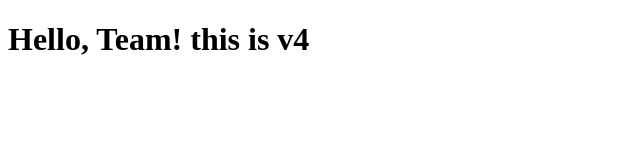
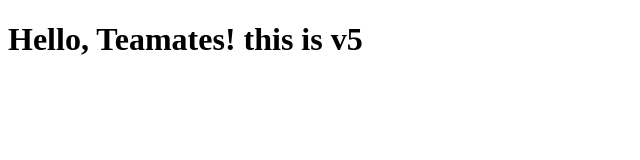
Before and after one commit to Vanitak130/Vk-repo-, a plain HTML site: page file.html in a window 1280 px wide. Shown: the whole page, without its empty margins (0-640 px from the left). Drawn offline with Linux system fonts and the light colour scheme.

Commit message:
v5 of file.html

```diff
--- a/file.html
+++ b/file.html
@@ -6,8 +6,8 @@
     <title>Document</title>
 </head>
 <body>
-    <h1>Hello, Team!
-        this is v4
+    <h1>Hello, Teamates!
+        this is v5
     </h1>
 </body>
 </html>
```
